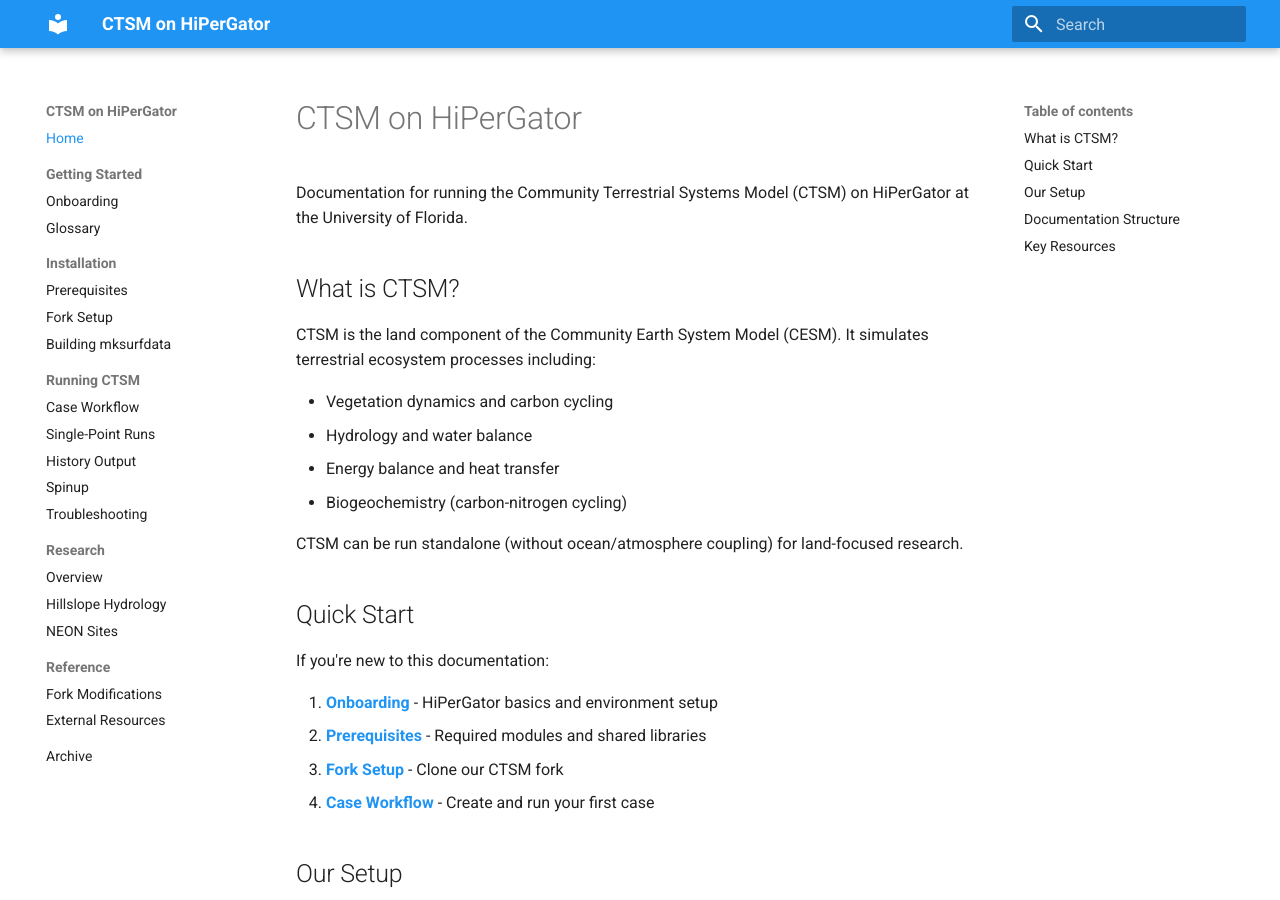
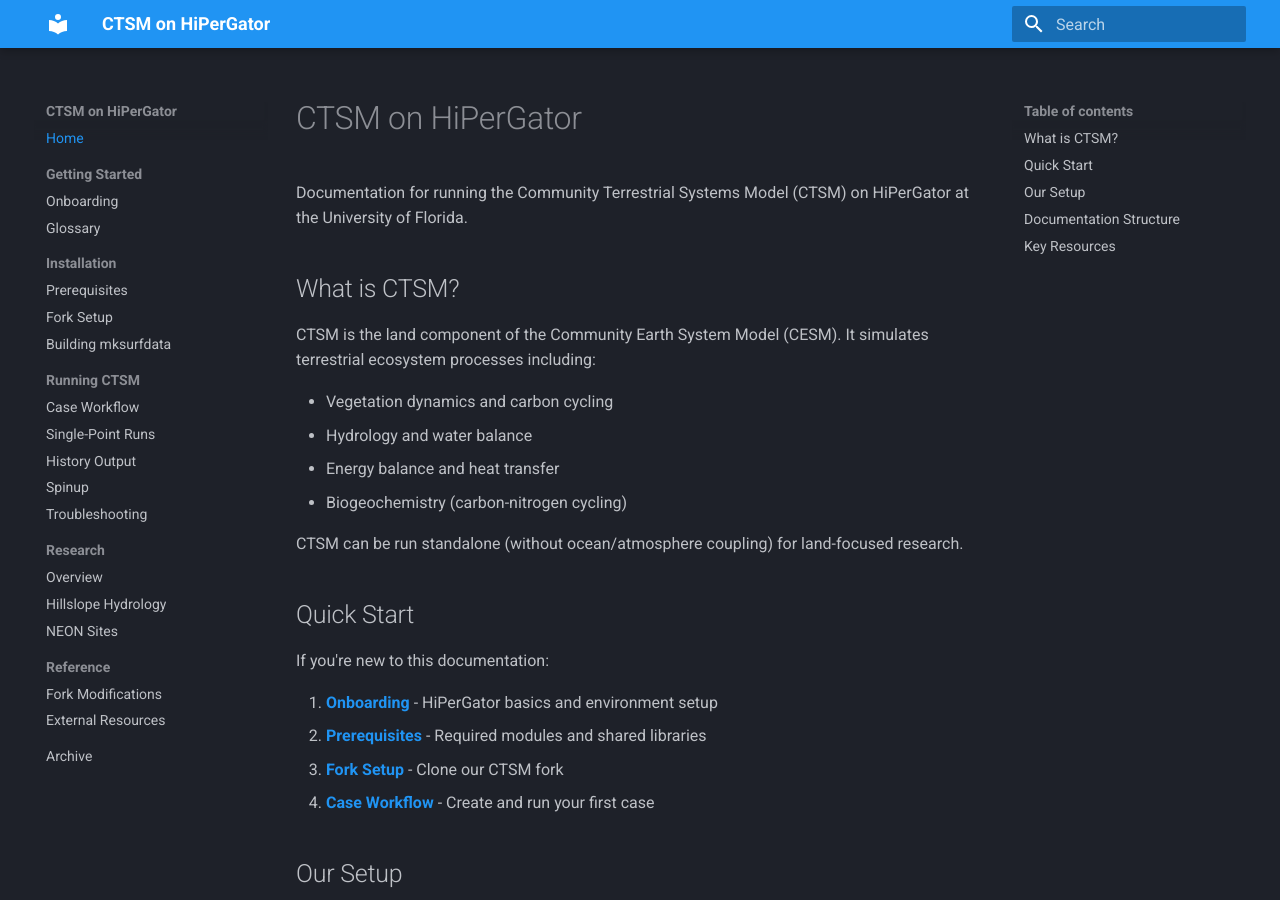
Before and after one commit to cdevaneprugh/hpg-esm-docs, an MkDocs documentation site: the page built from docs/index.md, in a window 1280 px wide and 900 px high. Built offline with MkDocs 1.6.1 and Material for MkDocs 9.7.7, drawn with Linux system fonts in a browser that asks for light colours.

Commit message:
Switch theme to dark mode (slate)
Co-Authored-By: Claude Opus 4.5 <noreply@anthropic.com>

```diff
--- a/mkdocs.yml
+++ b/mkdocs.yml
@@ -11,9 +11,9 @@ theme:
     - search.highlight
     - content.code.copy
   palette:
-    - scheme: default
-      primary: blue
-      accent: blue
+    scheme: slate
+    primary: blue
+    accent: blue
 
 markdown_extensions:
   - tables
```
